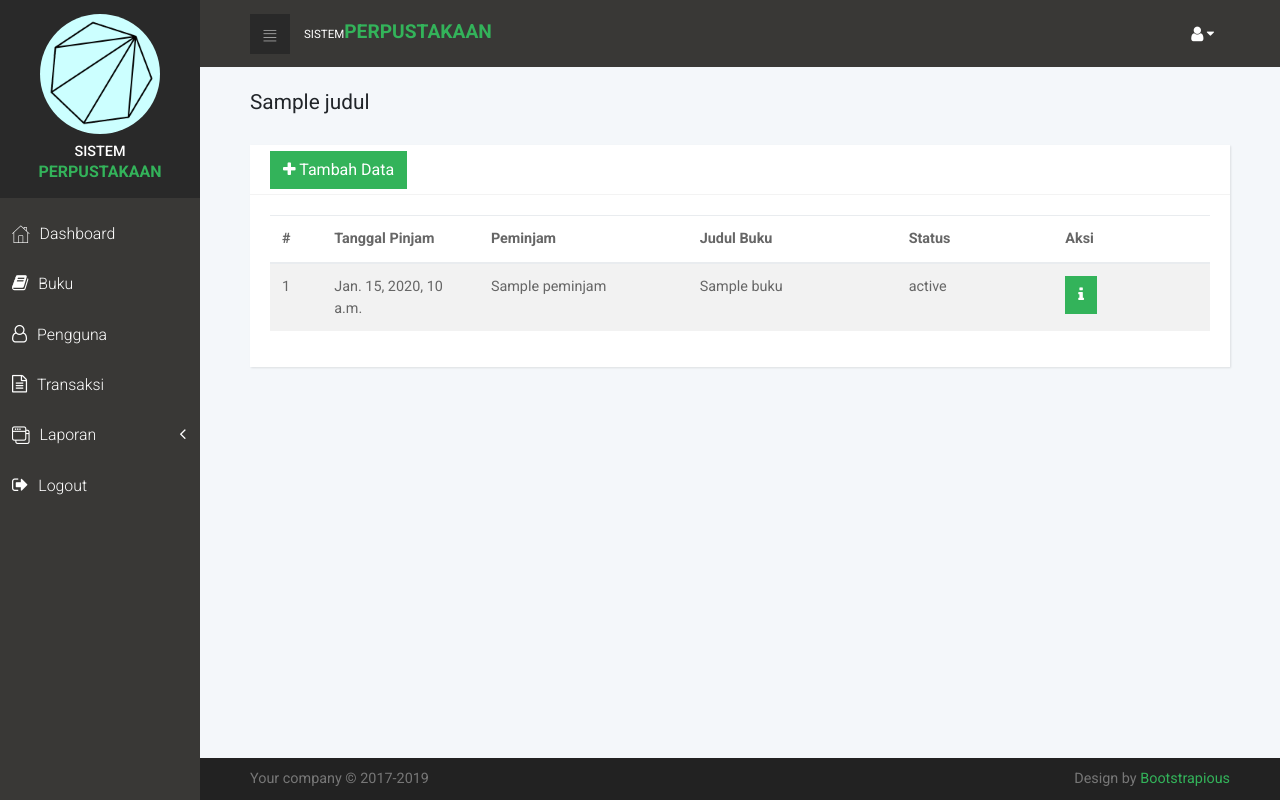
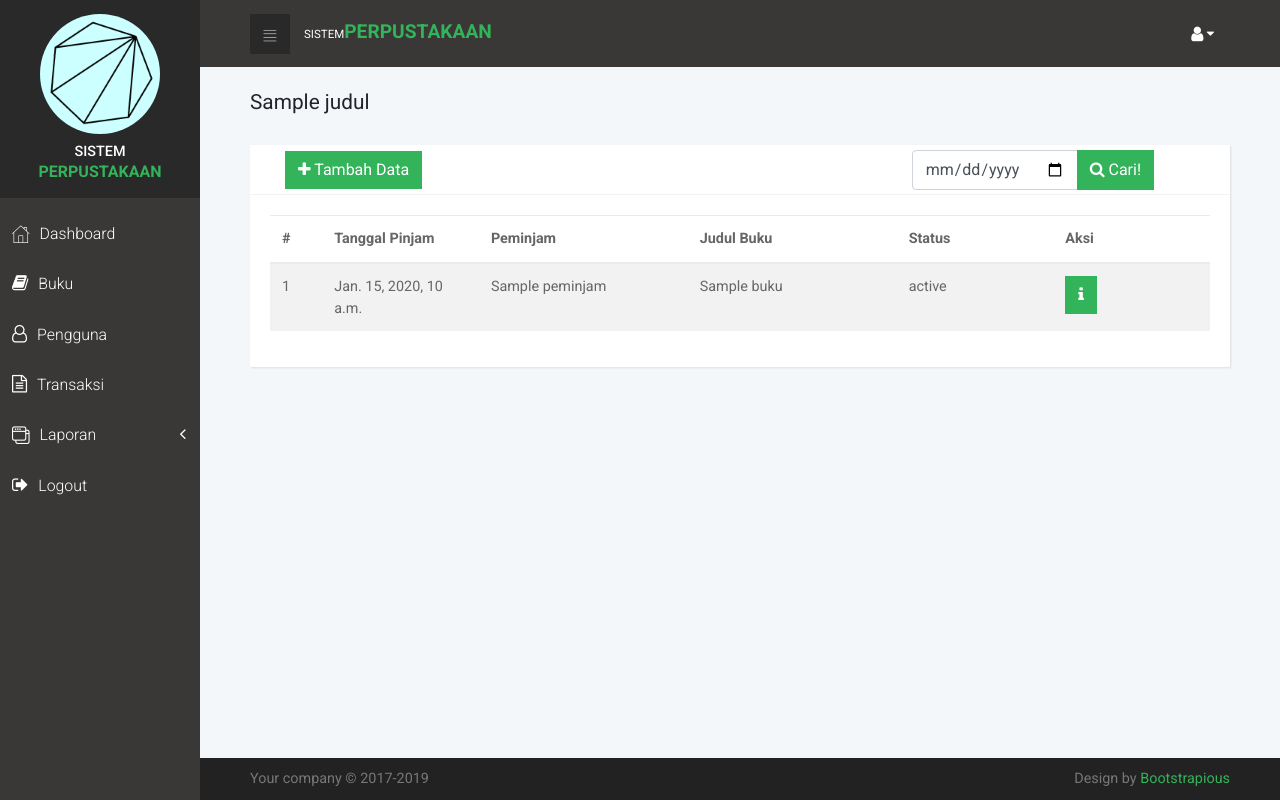
Before and after one commit to septianpujis/sipusdi_Django, a Django app: template transaksi/templates/tampilTrans.html in a window 1280 px wide. Run offline with Django 3.2, Linux system fonts and the light colour scheme; the template is opened without the code that fills it: most values are stand-ins (such as "Sample title", 1, 10 or a date in 2020); some libraries are stand-ins or nearby versions.

Commit message:
Modul Cari (cari nama user, cari judul buku, cari tanggal pinjam)

```diff
--- a/buku/views.py
+++ b/buku/views.py
@@ -14,7 +14,10 @@ def index(request):
 	except KeyError:
 		return redirect('login')
 	else:
-		data_buku = Buku.objects.all()
+		if request.GET:
+			data_buku = Buku.objects.filter(judul__icontains=request.GET.get('query', ''))
+		else:
+			data_buku = Buku.objects.all()
 
 		var ={
 			'buku' : data_buku,
--- a/transaksi/templates/tampilTrans.html
+++ b/transaksi/templates/tampilTrans.html
@@ -17,7 +17,19 @@
     <div class="col-lg-12">
       <div class="card">
         <div class="card-header d-flex align-items-center">
-          <h2 class="h3 display display"><a href="{%url 'tambahTrans'%}" class="btn btn-primary"><i class="fa fa-plus"></i> Tambah Data</a></h2>
+          <div class="left-col col-lg-8 d-flex align-items-center">
+            <h2 class="h4 display display"><a href="{%url 'tambahTrans'%}" class="btn btn-primary"><i class="fa fa-plus"></i> Tambah Data</a></h2>
+          </div>
+          <div class="right-col col-lg-4 d-flex align-items-center">
+            <form action="{%url 'tampilTrans'%}" method="get">
+              <div class="input-group">
+                <input type="date" class="form-control" name="query" required>
+                <span class="input-group-btn">
+                  <button type="submit" class="btn btn-primary"><i class="fa fa-search"></i> Cari!</button>
+                </span>
+              </div>
+            </form>
+          </div>
         </div>
         <div class="card-body">
           <table class="table table-striped table-hover">
--- a/user/views.py
+++ b/user/views.py
@@ -13,7 +13,11 @@ def index(request):
 	except KeyError:
 		return redirect('login')
 	else:
-		data_user = User.objects.all()
+		if request.GET:
+			data_user = User.objects.filter(nama__icontains=request.GET.get('query', ''))
+		else:
+			data_user = User.objects.all()
+
 		var ={
 			'user' : data_user,
 			'judul' : "Data Pengguna",
```
Also changed, not shown: buku/templates/tampilBuku.html (+15 -3 lines), transaksi/views.py (+6 -1 lines), user/templates/tampilUser.html (+15 -3 lines), db.sqlite3.
